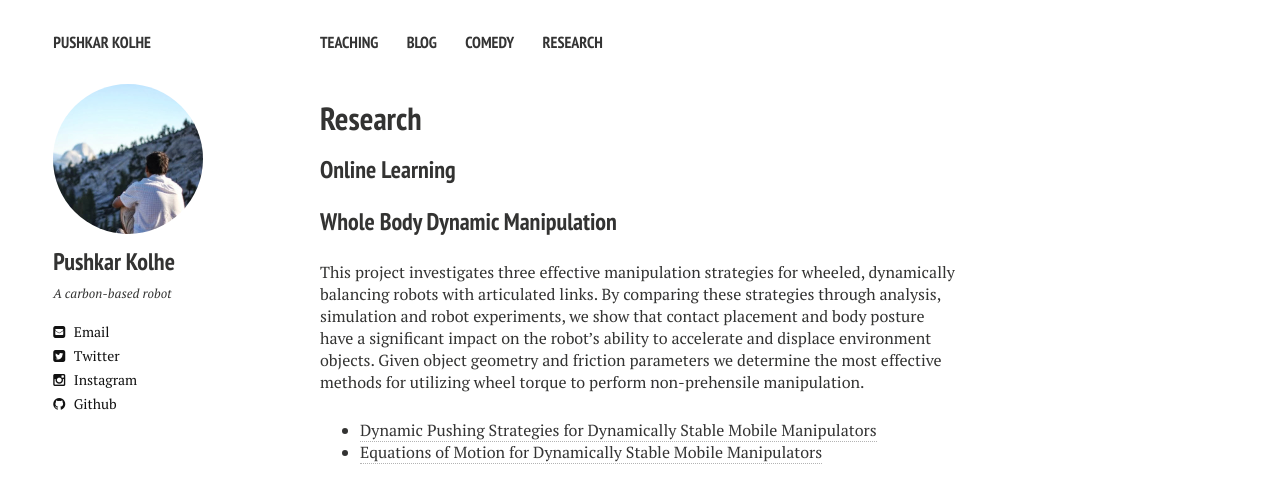
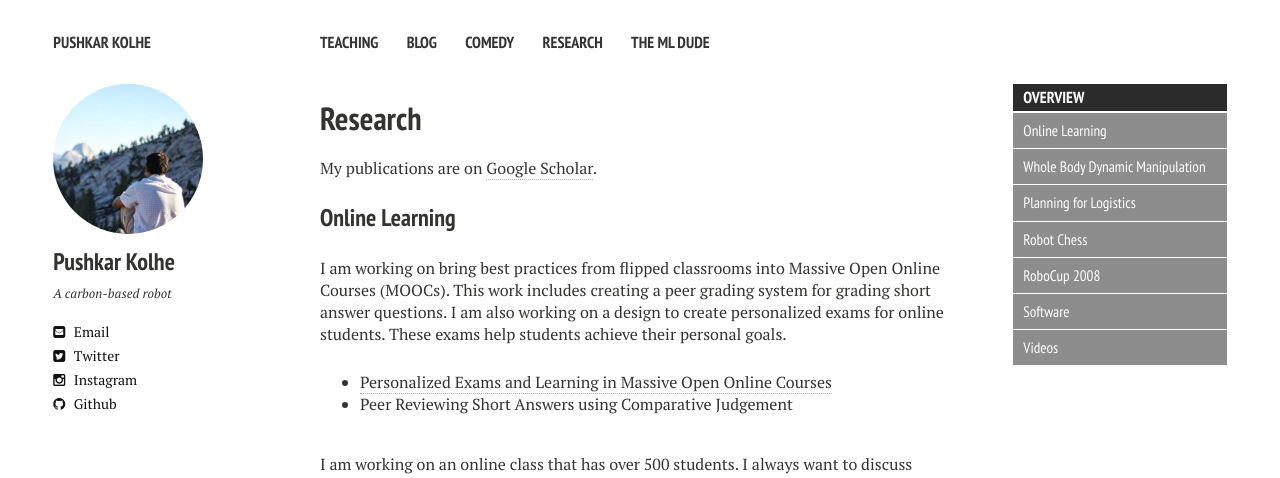
Before and after one commit to pushkar/pushkar.github.io, a Jekyll site: the page built from research/index.md, in a window 1280 px wide and 1400 px high. Shown: the top 478 px of the window. Built offline with Jekyll 4.4.1, drawn with Linux system fonts in a browser that asks for light colours; nearby versions of some CDN libraries; some of the changed text lies outside the part shown; grey boxes are pictures that could not be loaded.

Commit message:
Updated Research, Teaching, Comedy page

```diff
--- a/_data/navigation.yml
+++ b/_data/navigation.yml
@@ -11,3 +11,6 @@
 
 - title: Research
   url: /research/
+
+- title: The ML Dude
+  url: http://themldude.com/
--- a/_layouts/home.html
+++ b/_layouts/home.html
@@ -14,6 +14,10 @@
 {% include _navigation.html %}
 <div align="center">
   <p>&nbsp;</p>
+  <p><small>Climbing down Mt. Rainier. Near Inghram Flats..</small></p>
+  <p><img src="images/rainier_ridge_walk.jpg" width="80%" /></p>
+  <p><small>AAC Crevasse Rescue Training on Mt. Baker.</small></p>
+  <p><img src="images/baker.jpg" width="80%" /></p>
   <p><small>Camping on Mt. Adams.</small></p>
   <p><img src="images/adams1.jpg" width="80%" /></p>
   <p><small>Climbing to the summit of Mt. Muir.</small></p>
--- a/research/index.md
+++ b/research/index.md
@@ -5,7 +5,28 @@ excerpt: "Pushkar Kolhe: Research"
 tags: [pushkar, kolhe, research]
 ---
 
+<section id="table-of-contents" class="toc">
+  <header>
+    <h3>Overview</h3>
+  </header>
+<div id="drawer" markdown="1">
+*  Auto generated table of contents
+{:toc}
+</div>
+</section><!-- /#table-of-contents -->
+
+
+My publications are on [Google Scholar](https://scholar.google.com/citations?user=3YLnqPgAAAAJ&hl=en).
+
 ### Online Learning
+
+I am working on bring best practices from flipped classrooms into Massive Open Online Courses (MOOCs). This work includes creating a peer grading system for grading short answer questions. I am also working on a design to create personalized exams for online students. These exams help students achieve their personal goals.
+
+* [Personalized Exams and Learning in Massive Open Online Courses](http://crowdml.cc/icml2015/papers/CrowdML-Paper20.pdf)
+* Peer Reviewing Short Answers using Comparative Judgement
+
+<br />
+I am working on an online class that has over 500 students. I always want to discuss things that can improve teaching. So if you want to talk about it, write me an email.
 
 ### Whole Body Dynamic Manipulation
 
@@ -14,8 +35,50 @@ This project investigates three effective manipulation strategies for wheeled, d
 * [Dynamic Pushing Strategies for Dynamically Stable Mobile Manipulators](http://www.golems.org/papers/KolheICRA10-dynamic-pushing.pdf)
 * [Equations of Motion for Dynamically Stable Mobile Manipulators](http://www.golems.org/papers/Dantam10a-dynamic-equations.pdf)
 
-<iframe width="420" height="315" src="https://www.youtube.com/embed/D-XFZkbLc14" frameborder="0" allowfullscreen></iframe>
+Also see the robot [Golem Krang](http://www.golems.org/projects/krang.html).
+
+<iframe width="320" src="https://www.youtube.com/embed/D-XFZkbLc14" frameborder="0" allowfullscreen></iframe>
 
 ### Planning for Logistics
 
-<iframe width="560" height="315" src="https://www.youtube.com/embed/nbV5HSukF4c" frameborder="0" allowfullscreen></iframe>
+We worked on framing the mixed palletizing problem as a knapsack problem and finding efficient ways of solving them. We designed a the [VMAC (Virtual Manufacturing and Automation Competition)](https://www.youtube.com/watch?v=elBFCzkV49o) that was hosted in ICRA 2010 and 2011. To standardize testing across mixed palletizing solutions we designed standards for testing pallets.
+
+* [Planning in Logistics: A survey](http://dl.acm.org/citation.cfm?id=2377586)
+<iframe width="320" src="https://www.youtube.com/embed/nbV5HSukF4c" frameborder="0" allowfullscreen></iframe>
+
+<br />
+We also worked on crating a design methodology for mapping the configuration space of multirobot systems in a warehouse.
+
+* [Finding Graph Topologies for Feasible Multirobot Motion Planning](https://www.researchgate.net/profile/Pushkar_Kolhe/publication/235435345_Finding_Graph_Topologies_for_Feasible_Multirobot_Motion_Planning/links/0c960519099e130b81000000.pdf)
+
+### Robot Chess
+
+Robots playing chess with each other is cool. I worked on the perception system of the Golem Chester robot. The perception was build on the MESA Range sensor which predates the Kinect.
+
+<iframe width="320" src="https://www.youtube.com/embed/0D9yPcAj3ag" frameborder="0" allowfullscreen></iframe>
+
+<br />
+Also see [Neil's](http://www.neil.dantam.name/research.html) robot play chess using Motion Grammar: [Video](https://www.youtube.com/watch?time_continue=175&v=4jbnDlVnyrE).
+
+### RoboCup 2008
+
+We participated in the first Nao League at RoboCup 2008. Our team was called GTCMUnited (in collaboration with CMU). We reached the final of the International League and lost in a penalty shootout. You can see the final match in this video. You will notice that this was ancient because it was shot with a potato.
+
+<iframe width="320" src="https://www.youtube.com/embed/X84abtckFhs" frameborder="0" allowfullscreen></iframe>
+
+### Software
+
+* [Hybrid tracker for OpenCV](https://code.google.com/archive/p/google-summer-of-code-2011-opencv/downloads). See [video](https://www.youtube.com/watch?v=gIcCDG_Qq6w) of it working.
+* [DART: Dynamic Animation and Robotics Toolkit](http://dartsim.github.io/)
+* [ABAGAIL](https://github.com/pushkar/ABAGAIL)
+
+### Videos
+
+If ever there is a robot uprising, I want to leave proof here that I was involved.
+
+* [Golem](https://www.youtube.com/watch?v=VwDK7y22kkc) [Hubo](https://www.youtube.com/watch?v=FghvoymMGRE)
+* [Golem Krang Lab: The Making](https://www.youtube.com/watch?v=CNk_TSjKpdM)
+* [Golem Krang](https://www.youtube.com/watch?v=7TjKxjQOzVw)
+* [Care-o-bot](https://www.youtube.com/watch?v=l1-20MeFQb4)
+* [Robocon 2007](https://www.youtube.com/watch?v=ShOeujl-fOM)
+* [Robocon 2005](https://www.youtube.com/watch?v=T0DoGqHhcOU)
```
Also changed, not shown: _posts/2015-01-15-analysis.md (deleted, +0 -82 lines), climbing/index.md (+14 -20 lines), comedy/index.md (+15 -12 lines), teaching/index.md (+6 -0 lines), images/baker.jpg (added), images/rainier_ridge_walk.jpg (added).
